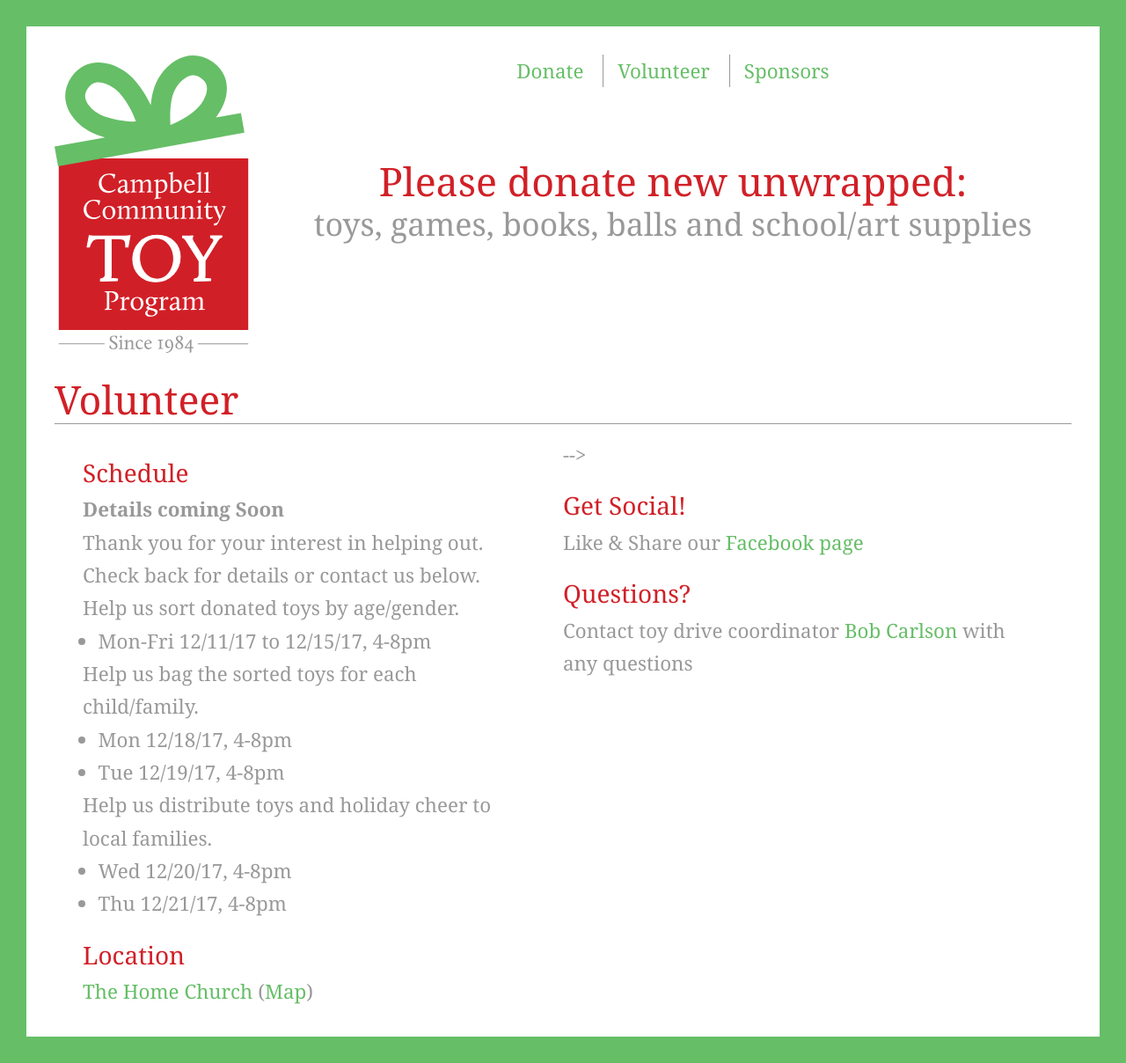
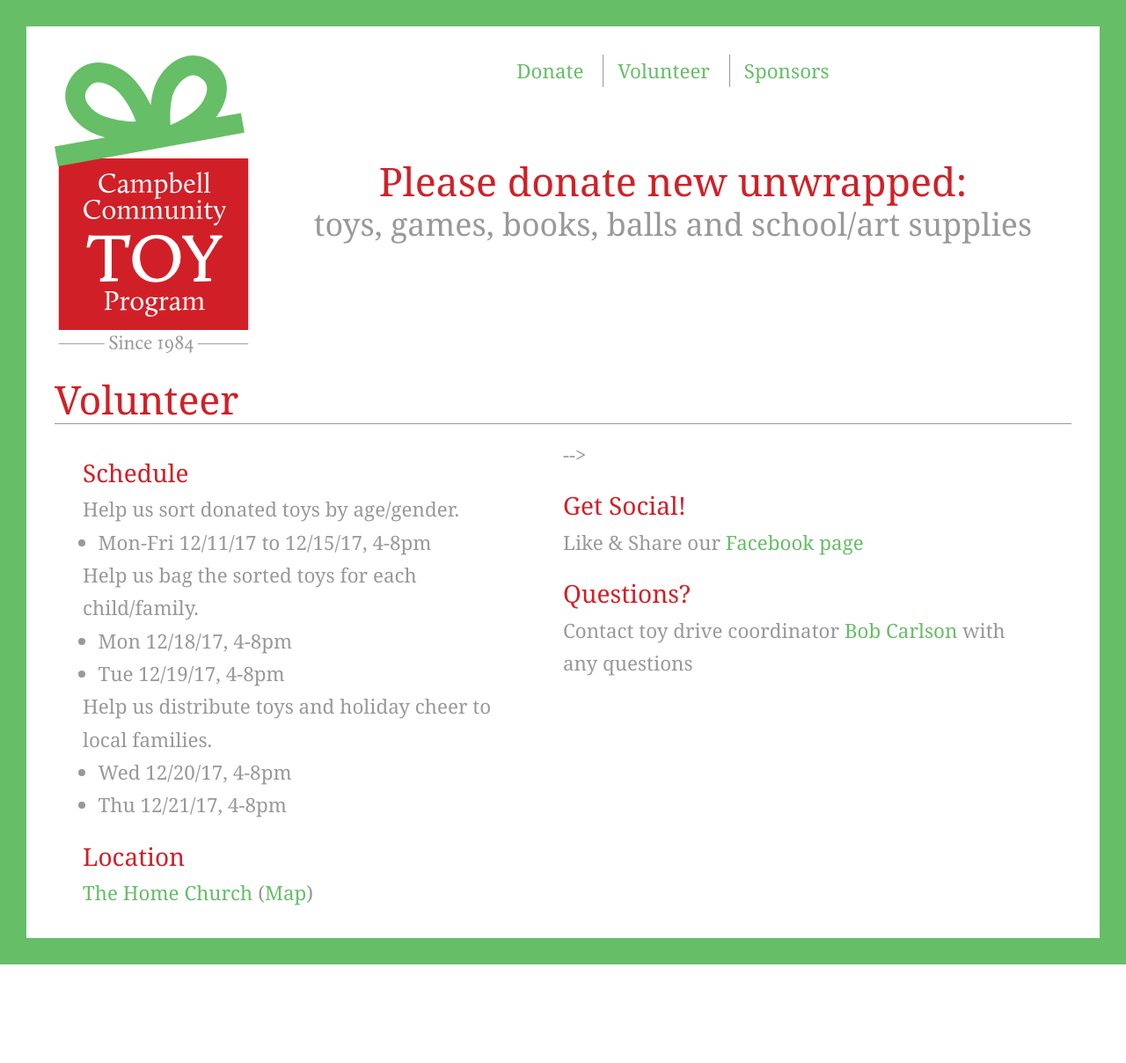
Before and after one commit to campbell-toy-drive/campbell-toy-drive.github.io, a Jekyll site: the page built from volunteer.html, in a window 1280 px wide. Shown: the whole page at 88% size. Built offline with Jekyll 4.4.1, drawn with Linux system fonts in a browser that asks for light colours; Markdown is read by kramdown in place of the engine named in the settings; after the commit the page ends 1096 px from its top, so only the background shows below that.

Commit message:
Text edit
Hiding the ‘details coming soon text’.

```diff
--- a/volunteer.html
+++ b/volunteer.html
@@ -7,8 +7,8 @@ title: Campbell Toy Drive
 	<h1>Volunteer</h1>
 	<div class="column">
 		<h2>Schedule</h2>
-		<p><b>Details coming Soon</b>
-		<br />Thank you for your interest in helping out. Check back for details or contact us below.</p>
+		<!--<p><b>Details coming Soon</b>
+		<br />Thank you for your interest in helping out. Check back for details or contact us below.</p>-->
 		<p>Help us sort donated toys by age/gender.</p>
 		<ul>
 			<li>Mon-Fri 12/11/17 to 12/15/17, 4-8pm</li>
```
